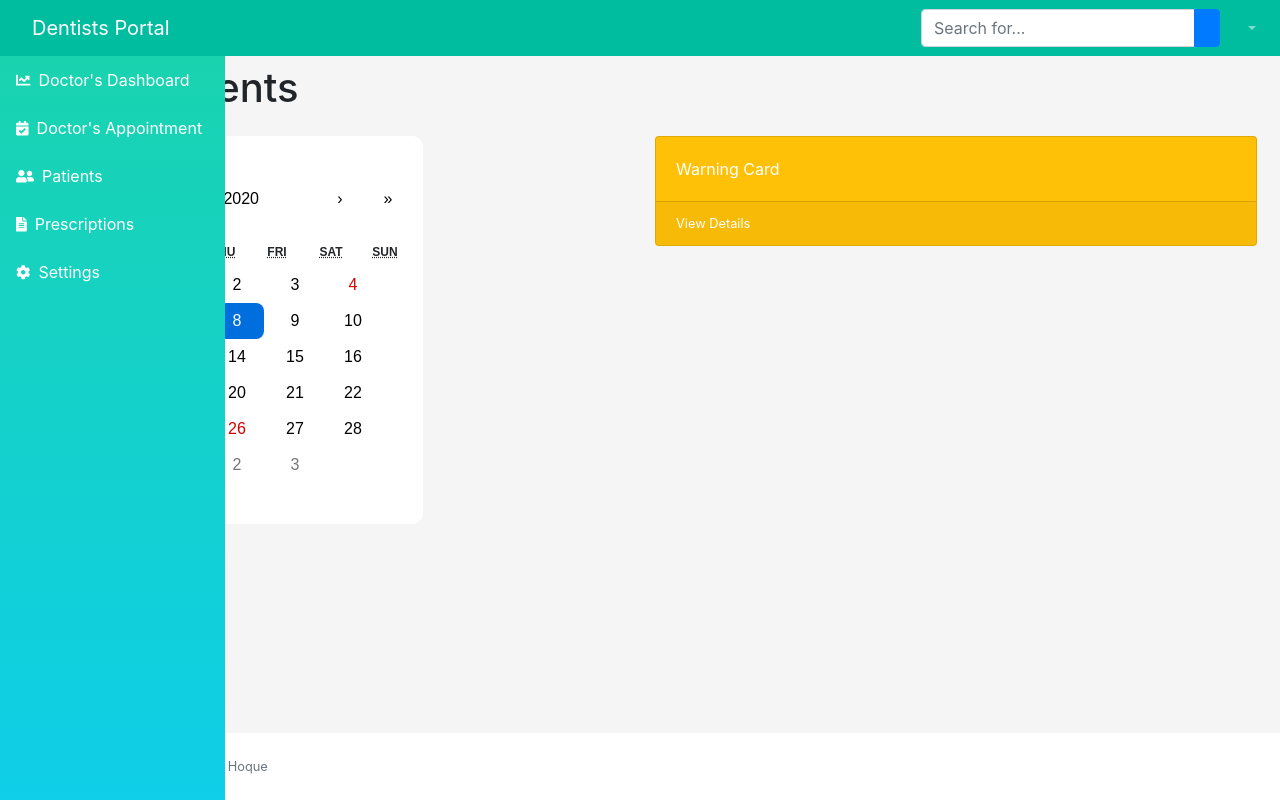
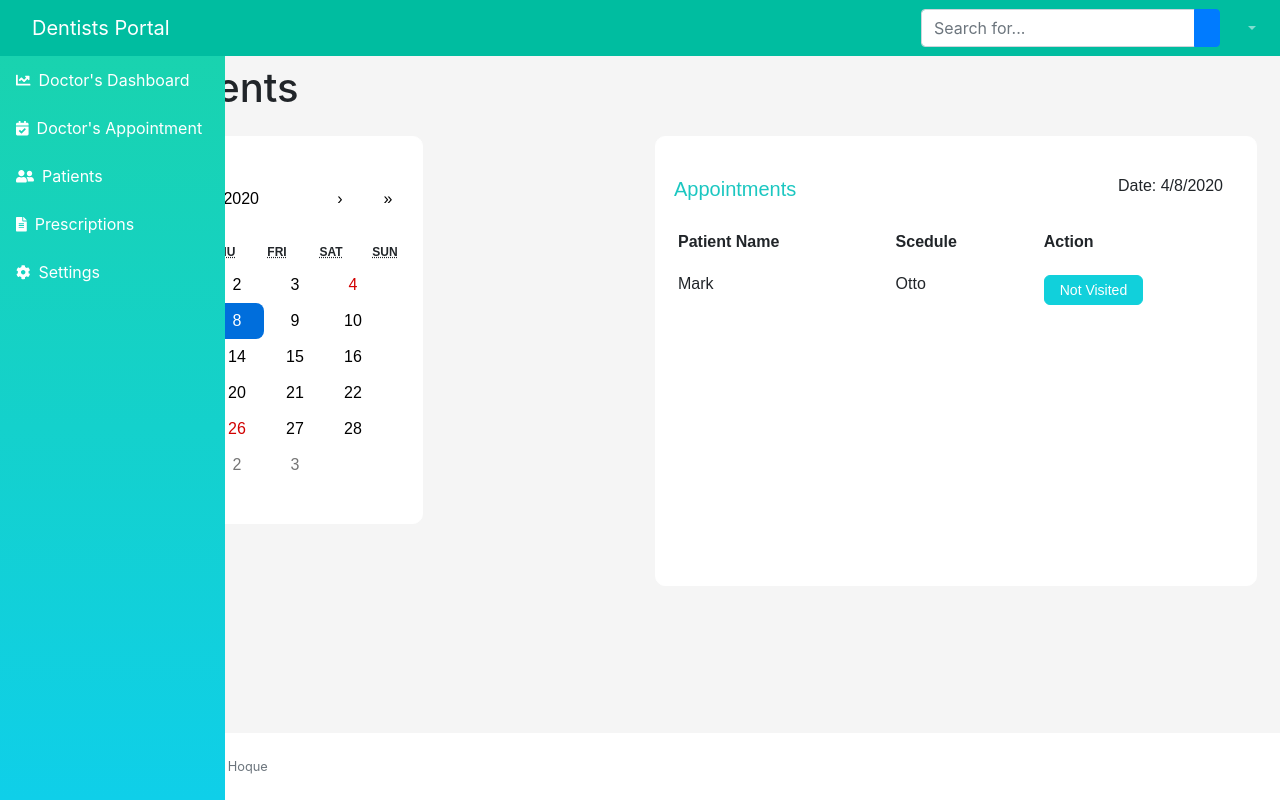
Before and after one commit to hoque-nazmul/dentists-portal-client, a React (Create React App) app: page /doctorsAppointment in a window 1280 px wide. Built offline with nearby package versions, Linux system fonts and the light colour scheme.

Commit message:
admin appointments components design done

```diff
--- a/src/components/Admin/Appointments/Appointments.css
+++ b/src/components/Admin/Appointments/Appointments.css
@@ -9,3 +9,39 @@
 .Appointment footer{
     background-color: #fff;
 }
+
+.AppointmentByDate {
+    width: 100%;
+    max-width: 100%;
+    background: white;
+    border: 1px solid white;
+    padding: 40px 10px;
+    font-family: Arial, Helvetica, sans-serif;
+    line-height: 1.125em;
+    border-radius: 10px;
+    min-height: 450px;
+}
+
+.TableHeader {
+    padding: 0px 8px;
+    margin-bottom: 10px;
+}
+
+.TableHeader h4 {
+    color: #1CC7C1;
+    font-size: 20px;
+}
+
+.TableHeader p {
+    margin-right: 15px;
+}
+
+.TableActionBtn {
+    background: #11D0DB;
+    border: 1px solid #11D0DB;
+    padding: 5px 15px;
+    border-radius: 6px;
+    color: white;
+    font-size: 14px;
+    font-weight: 500;
+}
--- a/src/components/Admin/Appointments/Appointments.js
+++ b/src/components/Admin/Appointments/Appointments.js
@@ -37,12 +37,27 @@ const Appointments = () => {
                                     </div>
                                 </div>
                                 <div className="col-xl-6 col-md-6 col-sm-12">
-                                    <div className="card bg-warning text-white mb-4">
-                                        <div className="card-body">Warning Card</div>
-                                        <div className="card-footer d-flex align-items-center justify-content-between">
-                                            <a className="small text-white stretched-link" href="/hello">View Details</a>
-                                            <div className="small text-white"><i className="fas fa-angle-right"></i></div>
+                                    <div className="AppointmentByDate">
+                                        <div className="TableHeader d-flex justify-content-between">
+                                            <h4>Appointments</h4>
+                                            <p>Date: {date.toLocaleDateString()}</p>
                                         </div>
+                                        <table className="table table-borderless">
+                                            <thead>
+                                                <tr>
+                                                    <th scope="col">Patient Name</th>
+                                                    <th scope="col">Scedule</th>
+                                                    <th scope="col">Action</th>
+                                                </tr>
+                                            </thead>
+                                            <tbody>
+                                                <tr>
+                                                    <td>Mark</td>
+                                                    <td>Otto</td>
+                                                    <td><button className="TableActionBtn">Not Visited</button></td>
+                                                </tr>
+                                            </tbody>
+                                        </table>
                                     </div>
                                 </div>
                             </div>
```
Also changed, not shown: src/components/Admin/Dashboard/Dashboard.css.
